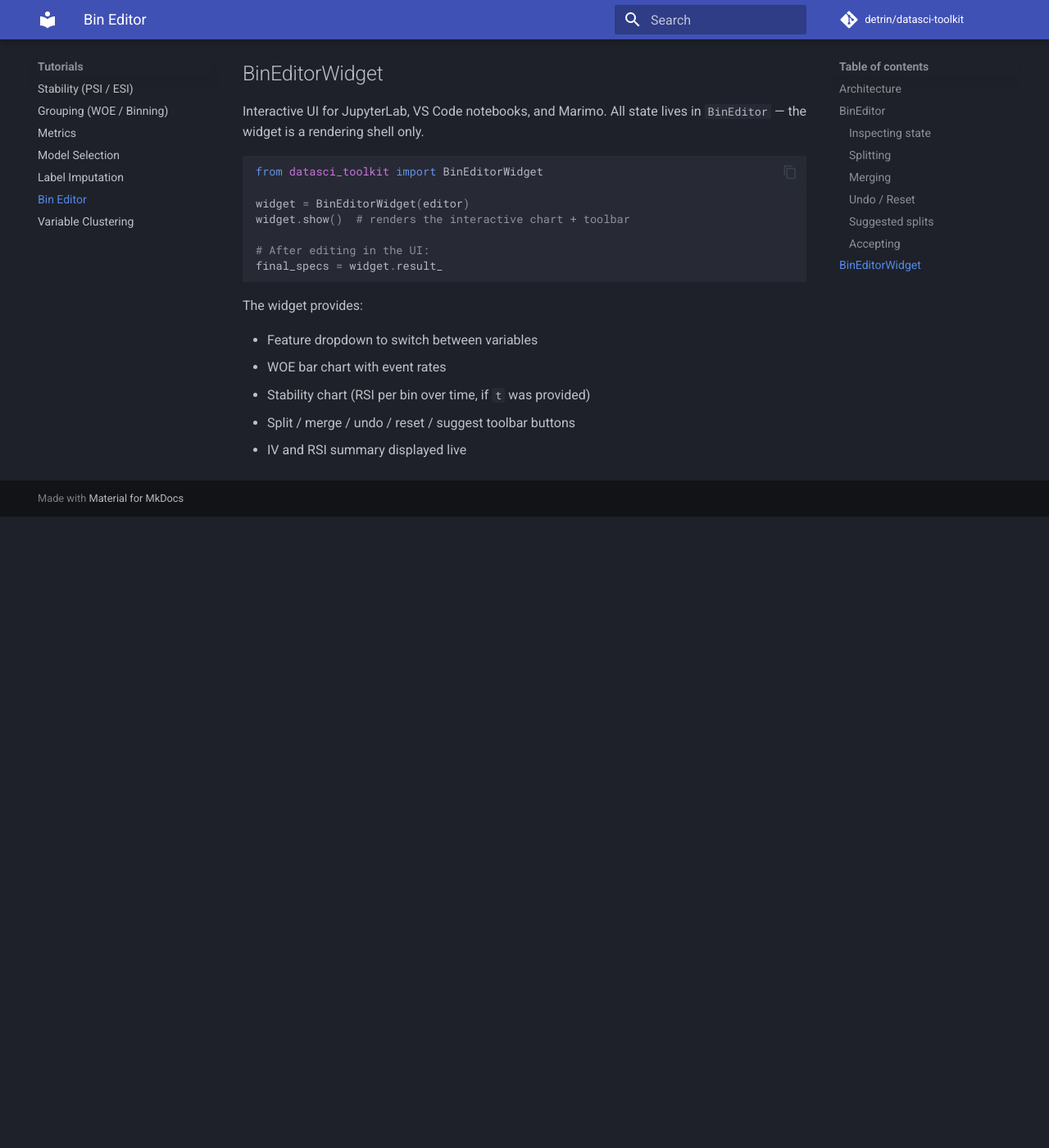
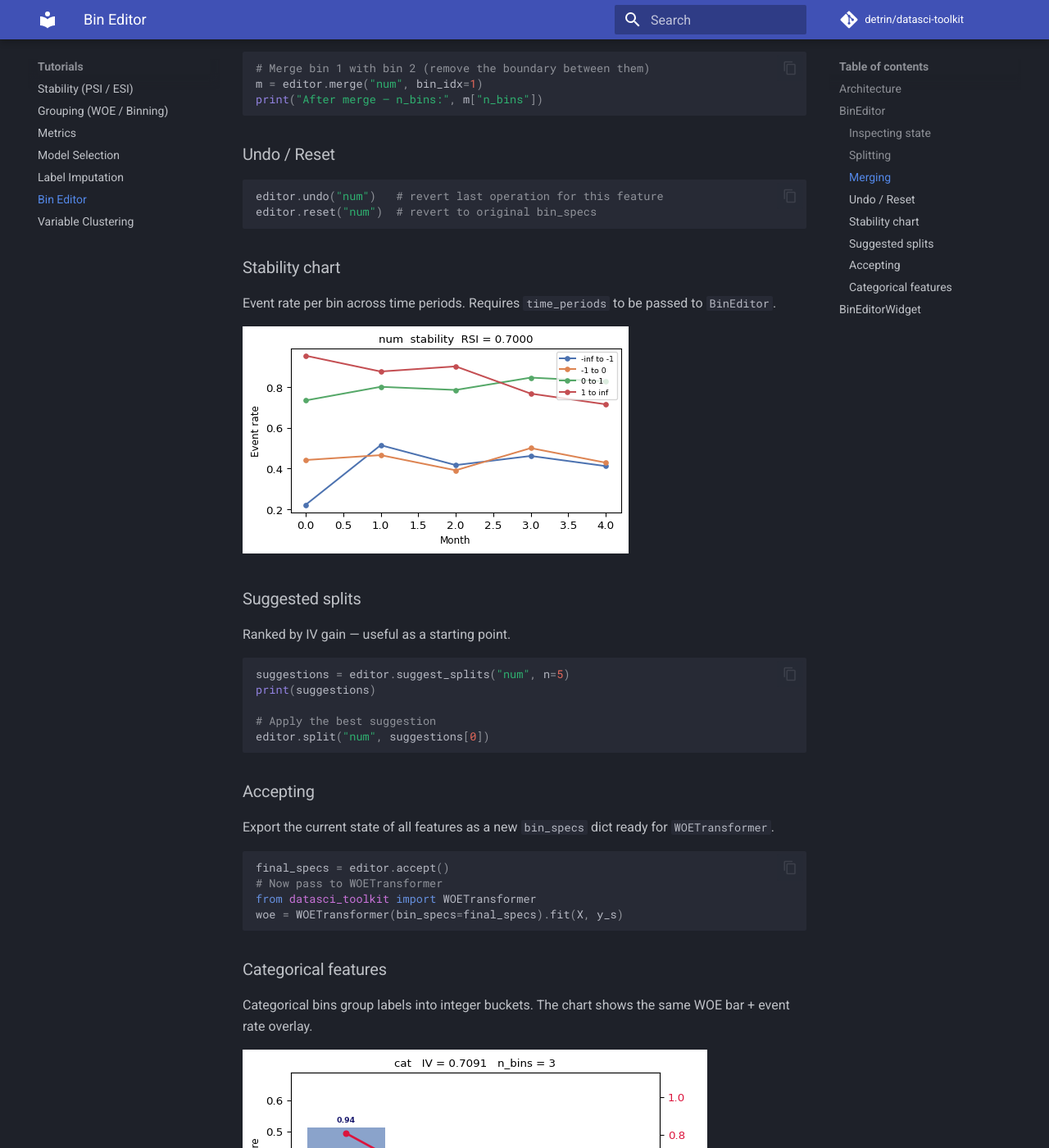
Before and after one commit to detrin/datasci-toolkit, an MkDocs documentation site: the page built from docs/tutorials/bin_editor.md, in a window 1280 px wide and 1400 px high, scrolled down 2205 px. Shown: the whole window at 82% size. Built offline with MkDocs 1.6.1 and Material for MkDocs 9.7.7, drawn with Linux system fonts in a browser that asks for light colours; comment, search, counter and statistics services are not loaded; before the commit the page ends 2835 px from its top, so only the background shows below that.

Commit message:
docs: add widget screenshots to bin_editor tutorial

````diff
--- a/docs/tutorials/bin_editor.md
+++ b/docs/tutorials/bin_editor.md
@@ -15,6 +15,8 @@ WOETransformer / StabilityGrouping → bin_specs dict
 `BinEditor` is a pure state machine — no display dependencies. Agents can call it directly. `BinEditorWidget` is a thin anywidget shell that renders in JupyterLab, VS Code notebooks, and Marimo.
 
 ## BinEditor
+
+![WOE chart — numeric feature, 4 bins](../images/bin_editor_woe_numeric.png)
 
 ```python
 import numpy as np
@@ -62,6 +64,8 @@ s = editor.split("num", 0.5)
 print("After split — n_bins:", s["n_bins"], "IV:", round(s["iv"], 4))
 ```
 
+![WOE chart after split at 0.5 — 5 bins](../images/bin_editor_woe_split.png)
+
 ### Merging
 
 ```python
@@ -76,6 +80,12 @@ print("After merge — n_bins:", m["n_bins"])
 editor.undo("num")   # revert last operation for this feature
 editor.reset("num")  # revert to original bin_specs
 ```
+
+### Stability chart
+
+Event rate per bin across time periods. Requires `time_periods` to be passed to `BinEditor`.
+
+![Stability chart — event rate per bin over time](../images/bin_editor_stability.png)
 
 ### Suggested splits
 
@@ -100,6 +110,12 @@ from datasci_toolkit import WOETransformer
 woe = WOETransformer(bin_specs=final_specs).fit(X, y_s)
 ```
 
+### Categorical features
+
+Categorical bins group labels into integer buckets. The chart shows the same WOE bar + event rate overlay.
+
+![WOE chart — categorical feature](../images/bin_editor_woe_categorical.png)
+
 ## BinEditorWidget
 
 Interactive UI for JupyterLab, VS Code notebooks, and Marimo. All state lives in `BinEditor` — the widget is a rendering shell only.
````
Also changed, not shown: docs/images/bin_editor_stability.png (added), docs/images/bin_editor_woe_categorical.png (added), docs/images/bin_editor_woe_numeric.png (added), docs/images/bin_editor_woe_split.png (added).
